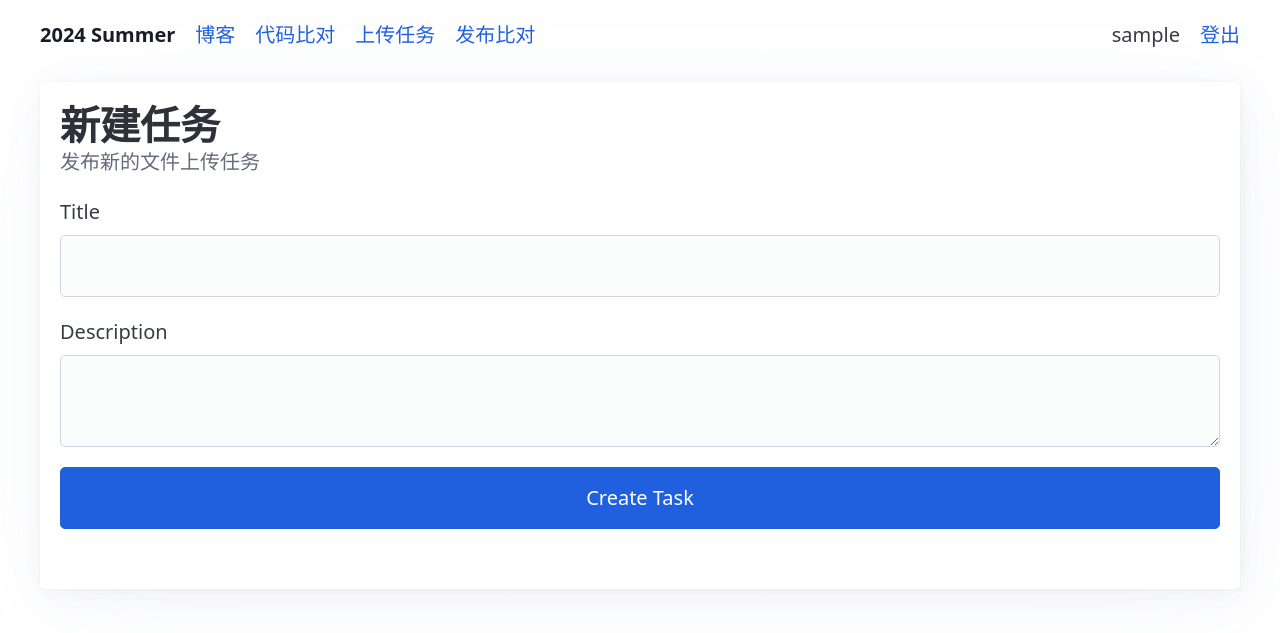
After one commit to uncle-lu/2024summer, a Flask app: page /tasks/new in a window 1280 px wide. The commit adds this page. Shown: the top 633 px of the page. Run offline with Flask 3, Linux system fonts and the light colour scheme; a user stored in the database is signed in; tables that the repository leaves empty hold one stand-in row (values such as "Sample post").

Commit message:
update tasks system

```diff
--- a/app/admin_views.py
+++ b/app/admin_views.py
@@ -1,6 +1,7 @@
 from flask import Blueprint, render_template, request, redirect, url_for, flash, g
 from flask_login import login_required, current_user
-from .models import User, CodeDistribution, Role
+from .models import User, CodeDistribution, Role, Task
+from .forms import TaskForm
 from .extensions import db
 from datetime import datetime, timezone
 
@@ -43,3 +44,17 @@ def publish_code():
 
     users = User.query.all()
     return render_template('publish_code.html', users=users)
+
+@admin_bp.route('/tasks/new', methods=['GET', 'POST'])
+@login_required
+def new_task():
+    if not current_user.role == Role.ADMIN:
+        return redirect(url_for('main.index'))
+    form = TaskForm()
+    if form.validate_on_submit():
+        task = Task(title=form.title.data, description=form.description.data)
+        db.session.add(task)
+        db.session.commit()
+        flash('Task has been created', 'success')
+        return redirect(url_for('main.list_tasks'))
+    return render_template('create_task.html', form=form)
--- a/app/forms.py
+++ b/app/forms.py
@@ -1,5 +1,5 @@
 from flask_wtf import FlaskForm
-from wtforms import StringField, PasswordField, BooleanField, SubmitField
+from wtforms import StringField, PasswordField, BooleanField, SubmitField, TextAreaField
 from wtforms.validators import DataRequired
 
 class LoginForm(FlaskForm):
@@ -7,3 +7,8 @@ class LoginForm(FlaskForm):
     password = PasswordField('Password', validators=[DataRequired()])
     remember_me = BooleanField('Remember Me')
     submit = SubmitField('Sign In')
+
+class TaskForm(FlaskForm):
+    title = StringField('Title', validators=[DataRequired()])
+    description = TextAreaField('Description')
+    submit = SubmitField('Create Task')
--- a/app/models.py
+++ b/app/models.py
@@ -42,3 +42,18 @@ class CodeDistribution(db.Model):
     description = db.Column(db.Text)
     timestamp = db.Column(db.DateTime, default=datetime.now(timezone.utc))
     user_id = db.Column(db.Integer, db.ForeignKey('user.id'))
+
+class Task(db.Model):
+    id = db.Column(db.Integer, primary_key=True)
+    title = db.Column(db.String(255), nullable=False)
+    description = db.Column(db.Text, nullable=True)
+    timestamp = db.Column(db.DateTime, default=datetime.now(timezone.utc))
+    is_active = db.Column(db.Boolean, default=True)
+
+class FileUpload(db.Model):
+    id = db.Column(db.Integer, primary_key=True)
+    filename = db.Column(db.String(255), nullable=False)
+    filepath = db.Column(db.String(255), nullable=False)
+    user_id = db.Column(db.Integer, db.ForeignKey('user.id'))
+    task_id = db.Column(db.Integer, db.ForeignKey('task.id'))
+    timestamp = db.Column(db.DateTime, default=datetime.now(timezone.utc))
--- a/app/templates/base.html
+++ b/app/templates/base.html
@@ -26,6 +26,7 @@
           <li><a href="/" class="contrast"><strong>2024 Summer</strong></a></li>
           <li><a href="/posts" >博客</a></li>
           <li><a href="/code_diffs" >代码比对</a></li>
+          <li><a href="/tasks" >上传任务</a></li>
           {% if user and user.is_admin() %}
           <li><a href="/publish" >发布比对</a></li>
           {% endif %}
--- /dev/null
+++ b/app/templates/create_task.html
@@ -0,0 +1,24 @@
+{% extends "base.html" %}
+
+{% block title %}新建任务{% endblock %}
+
+{% block content %}
+<main class="container pico">
+    <article>
+        <hgroup>
+            <h1>新建任务</h1>
+            <p>发布新的文件上传任务</p>
+        </hgroup>
+        <form action="{{ url_for('myadmin.new_task') }}" method="post">
+            {{ form.hidden_tag() }}
+            <fieldset>
+                {{ form.title.label() }}
+                {{ form.title() }}
+                {{ form.description.label() }}
+                {{ form.description() }}
+                {{ form.submit() }}
+            </fieldset>
+        </form>
+    </article>
+</main>
+{% endblock %}
--- a/app/templates/login.html
+++ b/app/templates/login.html
@@ -5,7 +5,6 @@
 {% block content %}
 <main class="container pico">
   <article>
-    <div>
     <hgroup>
       <h1>登录</h1>
       <p>请登录 2024 Summer 系统</p>
@@ -22,7 +21,6 @@
       </p>
       <p>{{ form.submit() }}</p>
     </form>
-    </div>
   </article>
 </main>
 {% endblock %}
--- a/config.py
+++ b/config.py
@@ -7,3 +7,4 @@ class Config:
     SECRET_KEY = os.environ.get('SECRET_KEY')
     SQLALCHEMY_DATABASE_URI = os.environ.get('DATABASE_URL')
     SQLALCHEMY_TRACK_MODIFICATIONS = False
+    MAX_CONTENT_LENGTH = 8 * 1000 * 1000
```
Also changed, not shown: app/command.py (+8 -1 lines), app/templates/tasks.html (added, +31 -0 lines), app/views.py (+7 -1 lines). Lines whose indentation alone changed are shown as unchanged.
